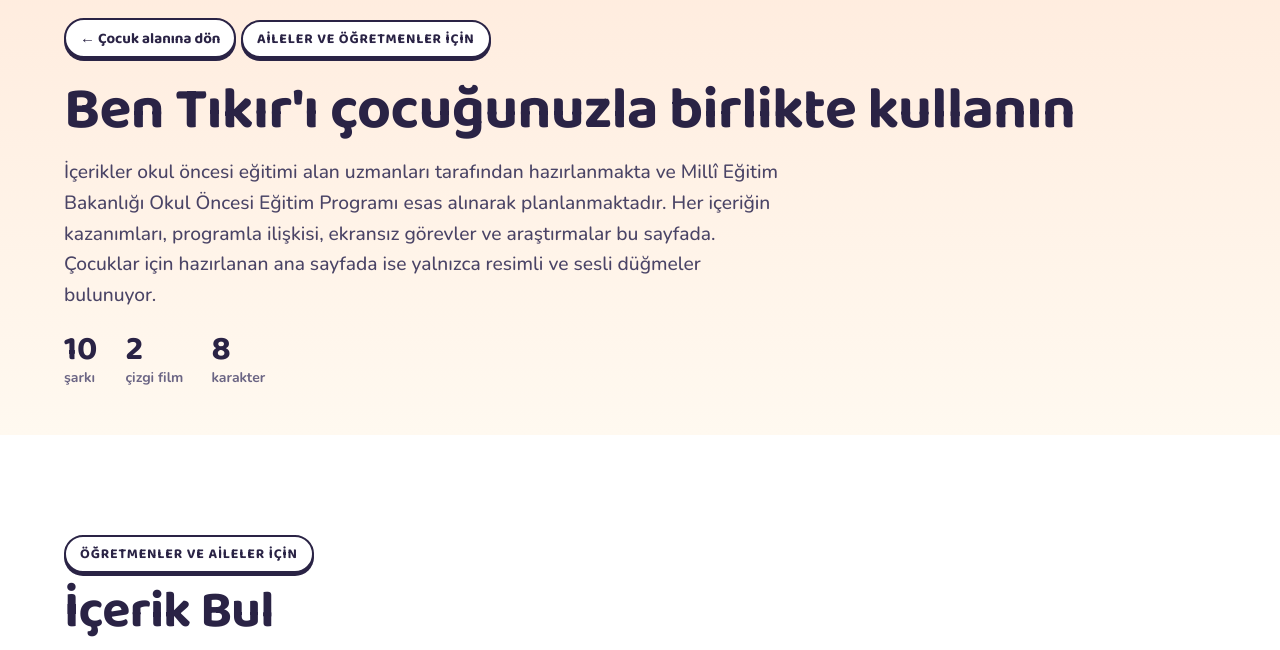
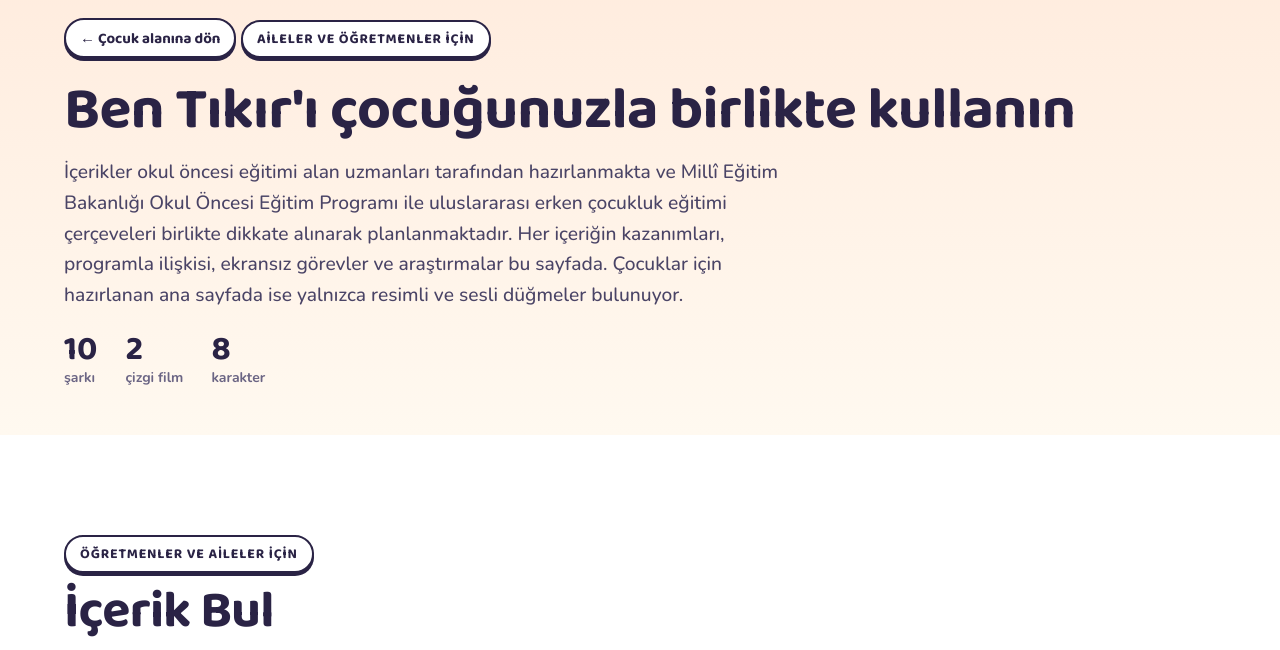
Before and after one commit to bentikir/bentikir.github.io, a plain HTML site: page aileler.html in a window 1280 px wide. Shown: the part 115-765 px from the top of the page. Drawn offline with Linux system fonts and the light colour scheme.

Commit message:
v32: Fen ve Doğa istasyonu; ulusal ve uluslararası çerçeveler

```diff
--- a/aileler.html
+++ b/aileler.html
@@ -47,7 +47,7 @@
     <a class="back-kid" href="index.html">← Çocuk alanına dön</a>
     <p class="kicker">Aileler ve öğretmenler için</p>
     <h1>Ben Tıkır'ı çocuğunuzla birlikte kullanın</h1>
-    <p class="lead">İçerikler okul öncesi eğitimi alan uzmanları tarafından hazırlanmakta ve Millî Eğitim Bakanlığı Okul Öncesi Eğitim Programı esas alınarak planlanmaktadır. Her içeriğin kazanımları, programla ilişkisi, ekransız görevler ve araştırmalar bu sayfada. Çocuklar için hazırlanan ana sayfada ise yalnızca resimli ve sesli düğmeler bulunuyor.</p>
+    <p class="lead">İçerikler okul öncesi eğitimi alan uzmanları tarafından hazırlanmakta ve Millî Eğitim Bakanlığı Okul Öncesi Eğitim Programı ile uluslararası erken çocukluk eğitimi çerçeveleri birlikte dikkate alınarak planlanmaktadır. Her içeriğin kazanımları, programla ilişkisi, ekransız görevler ve araştırmalar bu sayfada. Çocuklar için hazırlanan ana sayfada ise yalnızca resimli ve sesli düğmeler bulunuyor.</p>
     <ul class="facts" aria-label="Kısaca Ben Tıkır">
       <li><b>10</b><span>şarkı</span></li>
       <li><b>2</b><span>çizgi film</span></li>
@@ -410,7 +410,7 @@
       <article class="d-card reveal"><span class="d-ico" aria-hidden="true">⏱️</span><h3>Kısa içerikler</h3><p>İçerikler 1,5-3 dakika sürüyor. Aile ve Sosyal Hizmetler Bakanlığı 3 yaş için günde en fazla 30, 6 yaş için en fazla 60 dakika ekran süresi öneriyor.</p></article>
       <article class="d-card reveal"><span class="d-ico" aria-hidden="true">👨‍👧</span><h3>Birlikte izleme</h3><p>İçeriği durdurup "Kaç tane?", "Sonra ne yapacağız?" diye sormak izlemeyi öğrenmeye dönüştürür. Her içeriğin ayrıntısında konuşabileceğiniz konular var.</p></article>
       <article class="d-card reveal"><span class="d-ico" aria-hidden="true">🏫</span><h3>Sınıfta kullanım</h3><p>Günlük rutin şarkıları her gün aynı geçişte (sabah, el yıkama) söylenecek biçimde hazırlandı. Kavram şarkılarından sonra somut materyalle çalışmayı öneriyoruz.</p></article>
-      <article class="d-card reveal"><span class="d-ico" aria-hidden="true">🎓</span><h3>Okul öncesi alan uzmanlarınca hazırlanır</h3><p>İçerikler okul öncesi eğitimi alan uzmanları tarafından hazırlanmaktadır. Her içerik bir seriye aittir ve programdaki bir öğrenme alanı esas alınarak planlanmaktadır.</p></article>
+      <article class="d-card reveal"><span class="d-ico" aria-hidden="true">🎓</span><h3>Okul öncesi alan uzmanlarınca hazırlanır</h3><p>İçerikler okul öncesi eğitimi alan uzmanları tarafından hazırlanmaktadır. Her içerik bir seriye aittir; ulusal programdaki bir öğrenme alanı ve uluslararası çerçeveler dikkate alınarak planlanmaktadır.</p></article>
       <article class="d-card reveal"><span class="d-ico" aria-hidden="true">🛡️</span><h3>Güvenli site</h3><p>Bu site üyelik ya da form içermez ve çocuklardan bilgi toplamaz. Videolar YouTube'un gelişmiş gizlilik moduyla gösterilir.</p></article>
     </div>
 
@@ -444,10 +444,10 @@
   <div class="wrap narrow">
     <div class="sec-head center"><div><p class="kicker">SSS</p><h2>Sık sorulan sorular</h2></div></div>
     <div class="faq">
-      <details><summary>İçerikleri kim hazırlıyor?</summary><p>İçerikler okul öncesi eğitimi alan uzmanları tarafından hazırlanmaktadır. Şarkı sözleri, çizgi film senaryoları ve ekransız etkinlikler; Millî Eğitim Bakanlığı Okul Öncesi Eğitim Programı ile çocuk gelişimi ve erken çocukluk eğitimi alanındaki araştırmalar temel alınarak geliştirilmektedir.</p></details>
+      <details><summary>İçerikleri kim hazırlıyor?</summary><p>İçerikler okul öncesi eğitimi alan uzmanları tarafından hazırlanmaktadır. Şarkı sözleri, çizgi film senaryoları ve ekransız etkinlikler; Millî Eğitim Bakanlığı Okul Öncesi Eğitim Programı, uluslararası erken çocukluk eğitimi çerçeveleri (örneğin <a href="https://www.naeyc.org/resources/position-statements/dap/contents" rel="noopener" target="_blank">NAEYC'nin gelişime uygun uygulama ilkeleri</a> ve ABD <a href="https://headstart.gov/interactive-head-start-early-learning-outcomes-framework-ages-birth-five" rel="noopener" target="_blank">Head Start Erken Öğrenme Çıktıları Çerçevesi</a>) ve çocuk gelişimi alanındaki araştırmalar temel alınarak geliştirilmektedir.</p></details>
       <details><summary>İçerikler ücretsiz mi?</summary><p>Evet. Şarkı ve çizgi filmler YouTube'da, ekransız görevler bu sitede ücretsizdir.</p></details>
       <details><summary>İçerikler hangi yaş için?</summary><p>3-6 yaş için hazırlanıyor. Her içeriğin ayrıntısında önerilen yaş yazıyor; örneğin Yolcu Treni 1'den 10'a saydığı için 4 yaş ve üstü için öneriliyor.</p></details>
-      <details><summary>Okul öncesi programıyla uyumlu mu?</summary><p>Her içerik, Millî Eğitim Bakanlığının okul öncesi eğitim programındaki bir öğrenme alanı dikkate alınarak planlanıyor ve bu alan içeriğin ayrıntısında belirtiliyor.</p></details>
+      <details><summary>Okul öncesi programıyla uyumlu mu?</summary><p>Her içerik, Millî Eğitim Bakanlığının okul öncesi eğitim programındaki bir öğrenme alanı dikkate alınarak planlanıyor ve bu alan içeriğin ayrıntısında belirtiliyor. Bunun yanında içerikler, uluslararası erken çocukluk eğitimi çerçevelerindeki gelişim alanlarıyla da uyumlu olacak biçimde tasarlanmaktadır.</p></details>
       <details><summary>Çocuğum günde ne kadar izlemeli?</summary><p>Aile ve Sosyal Hizmetler Bakanlığı 3 yaşına kadar ekrandan uzak durulmasını, 3 yaşta en fazla 30, 4 yaşta 40, 5 yaşta 50, 6 yaşta 60 dakika ekran süresini öneriyor. Bir iki içerikten sonra ekranı kapatıp görevlere geçmenizi öneririz.</p></details>
       <details><summary>Sınıfta kullanabilir miyim?</summary><p>Elbette. İçerikleri ve ekransız görevleri sınıfınızda dilediğiniz gibi kullanabilirsiniz.</p></details>
       <details><summary>Bu site çocuğumdan bilgi topluyor mu?</summary><p>Hayır. Sitede üyelik ya da form yok, çocuklardan bilgi istenmez. Ayrıntılar için <a href="kvkk.html">gizlilik sayfasına</a> bakabilirsiniz.</p></details>
--- a/cocuk.js
+++ b/cocuk.js
@@ -181,7 +181,7 @@
   /* Yeni tür eklemek için bu listeye bir satır eklemek yeterli. "hep: true" olanlar oyunu olmasa da "Yakında" olarak görünür. */
   var SERILER = [
     { id: 'sayilar',   ad: 'Sayılar',                kim: ['pitir'],                   renk: '#FFB892', hep: true },
-    { id: 'merak',     ad: 'Merak ve Fen',           kim: ['hisir'],                   renk: '#AEDD6F', hep: true },
+    { id: 'merak',     ad: 'Fen ve Doğa',            kim: ['hisir'],                   renk: '#AEDD6F', hep: true },
     { id: 'gunluk',    ad: 'Günlük Hayat',           kim: ['likir', 'gicir', 'kitir'], renk: '#96D3FF', hep: true },
     { id: 'ritim',     ad: 'Ritim ve Hareket',       kim: ['sikir'],                   renk: '#C7B2F5', hep: true },
     { id: 'duygular',  ad: 'Duygular ve Arkadaşlık', kim: ['kikir'],                   renk: '#FFB8D4', hep: true },
```
